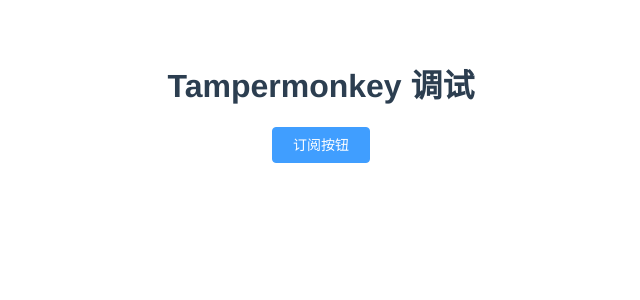
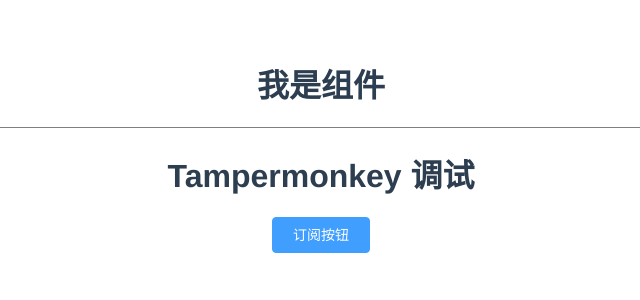
Before and after one commit to gdky005/SubVueDemo, a Vue app: page / in a window 1280 px wide. Shown: the top 300 px of the page, without its empty margins (319-959 px from the left). Built offline with nearby package versions, Linux system fonts and the light colour scheme.

Commit message:
1. 添加组件测试。

```diff
--- a/src/App.vue
+++ b/src/App.vue
@@ -1,11 +1,12 @@
 <template>
   <div id="app">
 
+    <div>
+      <ZJ/>
+    </div>
+    <h1 style="background: gray; height: 1px"/>
     <h1> Tampermonkey 调试</h1>
-
     <p/>
-
-
     <div style="text-align:center">
       <!--Tampermonkey h5代码开始点 -->
 
@@ -101,10 +102,14 @@
 </template>
 
 <script>
+  import ZJ from "./components/ZJ"
   export default {
+    name: 'App',
+    components: {
+      ZJ
+    },
+
     // Tampermonkey 《Vue 代码》 开始点
-
-    name: 'App',
     data() {
 
       var validateUserName = (rule, value, callback) => {
--- /dev/null
+++ b/src/components/ZJ.vue
@@ -0,0 +1,11 @@
+<template>
+    <div>
+      <h1>我是组件</h1>
+    </div>
+</template>
+
+<script>
+    export default {
+        name: "ZJ"
+    }
+</script>
```
